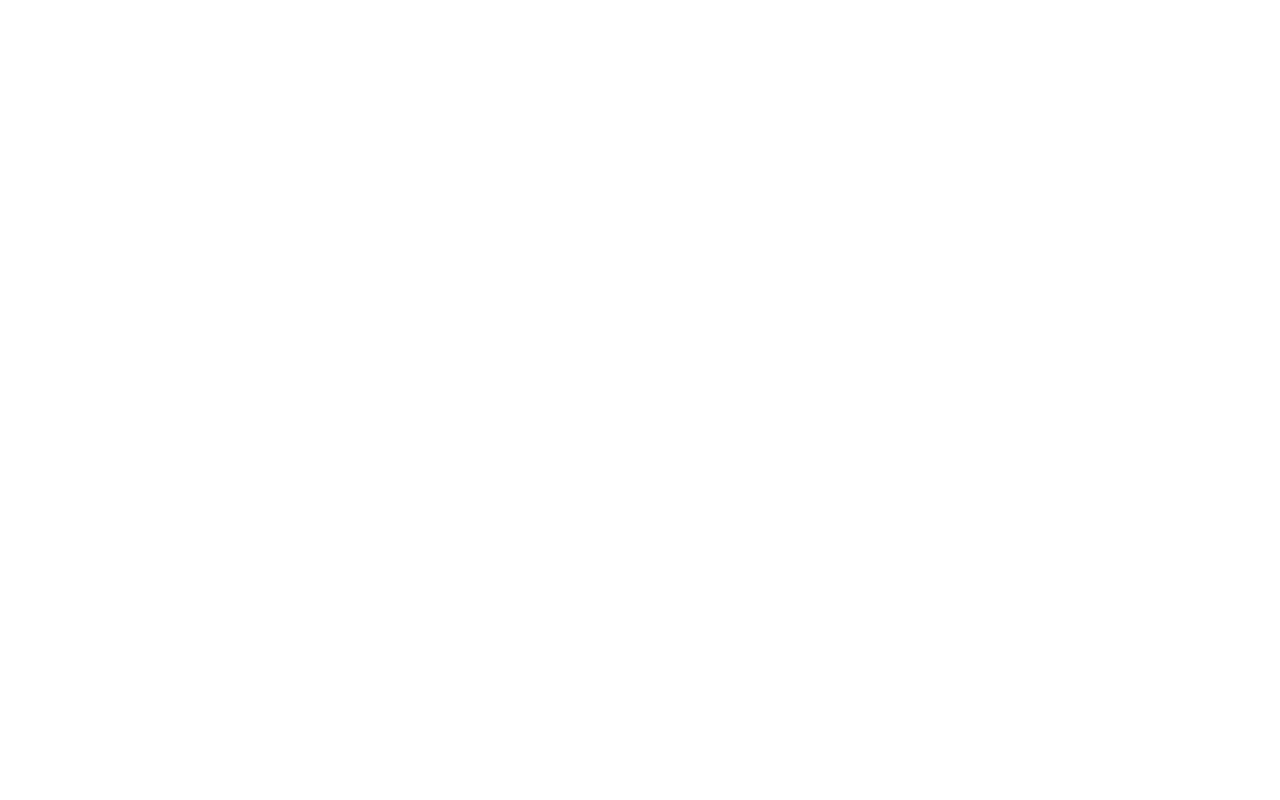
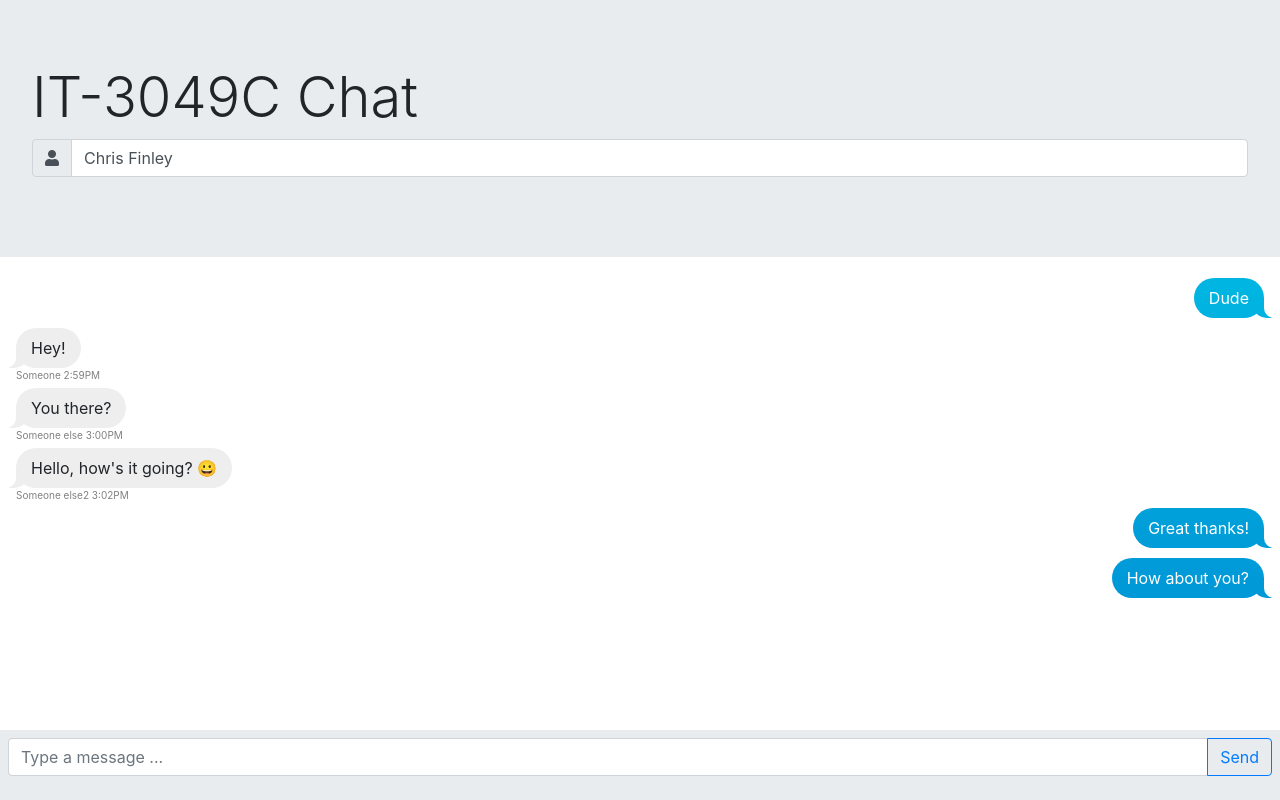
Before and after one commit to IT3049C-Students-Archive/4-chatting-application-finleycd, a website: page index.html in a window 1280 px wide. Drawn offline with Linux system fonts and the light colour scheme.

Commit message:
Finished Setting Up Layout
Put in place everything in the first section of the instructions!

```diff
--- a/index.html
+++ b/index.html
@@ -15,17 +15,84 @@
 
 <body>
     <header>
+        <div class="jumbotron">
+            <h1 class="display-4">IT-3049C Chat</h1>
 
+            <div class="input-group mb-3">
+                <div class="input-group-prepend">
+                    <span class="input-group-text">
+                        <i class="fas fa-user"></i>
+                    </span>
+                </div>
+                <input id="myName" type="text" class="form-control" placeholder="Name" value="Chris Finley">
+            </div>
+        </div>
     </header>
+    <div id="chat">
+        <div class="mine messages">
+            <div class="message">
+                Dude
+            </div>
+        </div>
+        <div class="yours messages">
+            <div class="message">
+                Hey!
+            </div>
+            <div class="sender-info">
+                Someone 2:59PM
+            </div>
+        </div>
 
-        <div id="chat">
+        <div class="yours messages">
+            <div class="message">
+                You there?
+            </div>
+            <div class="sender-info">
+                Someone else 3:00PM
+            </div>
+        </div>
 
+        <div class="yours messages">
+            <div class="message">
+                Hello, how's it going? 😀
+            </div>
+            <div class="sender-info">
+                Someone else2 3:02PM
+            </div>
+        </div>
+
+        <div class="mine messages">
+            <div class="message">
+                Great thanks!
+            </div>
+        </div>
+
+        <div class="mine messages">
+            <div class="message">
+                How about you?
+            </div>
+        </div>
     </div>
 
     <footer>
+        <div id="chatbar" class="input-group mb-3">
+            <input type="text"
+                   id="myMessage"
+                   class="form-control"
+                   placeholder="Type a message ...">
+            <div class="input-group-append">
+                <button class="btn btn-outline-primary"
+                        id="sendButton"
+                        type="button">
+                    Send
+                </button>
+            </div>
+        </div>
 
     </footer>
     <!-- Our own Scripts -->
-        <script src="resources/js/index.js"></script>
+
+
 </body>
+
 </html>
--- a/resources/css/styles.css
+++ b/resources/css/styles.css
@@ -0,0 +1,130 @@
+body,
+html {
+    height: 100vh;
+    overflow: hidden;
+    margin: 0;
+    padding: 0;
+}
+
+body {
+    display: flex;
+    flex-direction: column;
+}
+
+header,
+footer {
+    background: #e9ecef;
+}
+
+.jumbotron {
+    margin-bottom: 0;
+}
+
+footer {
+    padding: 0.5rem
+}
+
+#chat {
+    flex: 1 0 auto;
+    height: 0;
+    overflow-y: auto;
+    padding: 1rem;
+}
+
+.sender-info {
+    font-size: 10px;
+    margin-top: -5px;
+    color: grey;
+}
+
+.messages {
+    display: flex;
+    flex-direction: column;
+}
+
+.message {
+    border-radius: 20px;
+    padding: 8px 15px;
+    margin-top: 5px;
+    margin-bottom: 5px;
+    display: inline-block;
+}
+
+.yours {
+    align-items: flex-start;
+}
+
+    .yours .message {
+        margin-right: 25%;
+        background-color: #eee;
+        position: relative;
+    }
+
+        .yours .message:before {
+            content: "";
+            position: absolute;
+            z-index: 0;
+            bottom: 0;
+            left: -7px;
+            height: 20px;
+            width: 20px;
+            background: #eee;
+            border-bottom-right-radius: 15px;
+        }
+
+        .yours .message:after {
+            content: "";
+            position: absolute;
+            z-index: 1;
+            bottom: 0;
+            left: -10px;
+            width: 10px;
+            height: 20px;
+            background: white;
+            border-bottom-right-radius: 10px;
+        }
+
+.mine {
+    align-items: flex-end;
+}
+
+    .mine .message {
+        color: white;
+        margin-left: 25%;
+        background: linear-gradient(to bottom, #00D0EA 0%, #0085D1 100%);
+        background-attachment: fixed;
+        position: relative;
+    }
+
+        .mine .message:before {
+            content: "";
+            position: absolute;
+            z-index: 0;
+            bottom: 0;
+            right: -8px;
+            height: 20px;
+            width: 20px;
+            background: linear-gradient(to bottom, #00D0EA 0%, #0085D1 100%);
+            background-attachment: fixed;
+            border-bottom-left-radius: 15px;
+        }
+
+        .mine .message:after {
+            content: "";
+            position: absolute;
+            z-index: 1;
+            bottom: 0;
+            right: -10px;
+            width: 10px;
+            height: 20px;
+            background: white;
+            border-bottom-left-radius: 10px;
+        }
+
+const nameInput = document.getElementById("myName");
+const myMessage = document.getElementById("myMessage");
+const sendButton = document.getElementById("sendButton");
+const chatBox = document.getElementById("chat");
+
+function updateMessages() {
+    // Fetch Messages // Loop over the messages. Inside the loop we will // get each message // format it // add it to the chatbox
```
Lines whose indentation alone changed are shown as unchanged.
